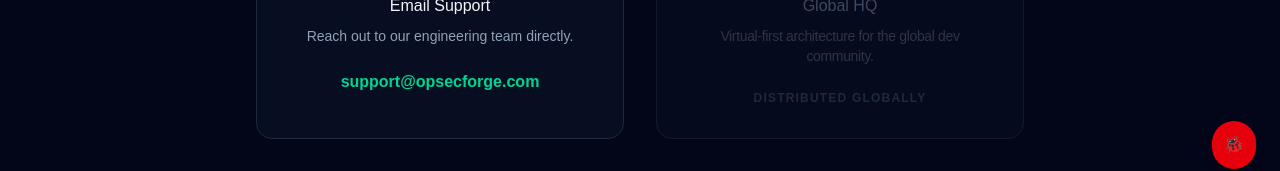
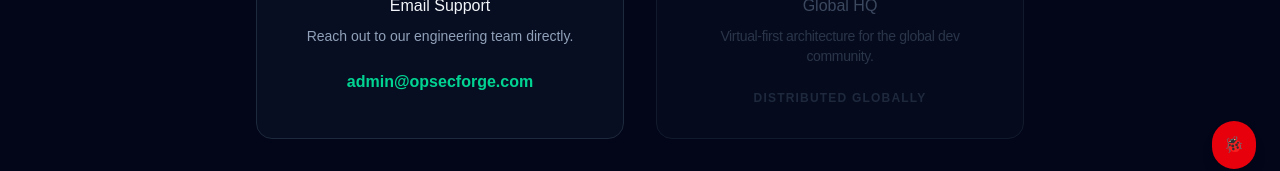
Before and after one commit to cyberdroid2077/opsecforge-tools, a Next.js app: page /contact in a window 1280 px wide. Shown: the part 551-722 px from the top of the page. Built offline with nearby package versions, Linux system fonts and the light colour scheme.

Commit message:
fix: update contact email to admin@opsecforge.com

```diff
--- a/app/contact/page.tsx
+++ b/app/contact/page.tsx
@@ -21,7 +21,7 @@
               </div>
               <h3 className="text-slate-100 m-0">Email Support</h3>
               <p className="text-sm text-slate-400 mt-2 mb-6">Reach out to our engineering team directly.</p>
-              <a href="mailto:support@opsecforge.com" className="text-emerald-400 hover:text-emerald-300 font-bold transition-colors">support@opsecforge.com</a>
+              <a href="mailto:admin@opsecforge.com" className="text-emerald-400 hover:text-emerald-300 font-bold transition-colors">admin@opsecforge.com</a>
             </div>
             <div className="p-8 bg-slate-900/50 rounded-2xl border border-slate-800 flex flex-col items-center text-center opacity-60">
               <div className="p-4 bg-slate-800/50 rounded-full text-slate-500 mb-6">
--- a/app/privacy/page.tsx
+++ b/app/privacy/page.tsx
@@ -38,7 +38,7 @@
           </p>
           <h2 className="text-slate-100">Contact</h2>
           <p>
-            For questions about our privacy commitment, please contact us at <a href="mailto:support@opsecforge.com" className="text-emerald-400 hover:text-emerald-300 font-bold transition-colors">support@opsecforge.com</a>.
+            For questions about our privacy commitment, please contact us at <a href="mailto:admin@opsecforge.com" className="text-emerald-400 hover:text-emerald-300 font-bold transition-colors">admin@opsecforge.com</a>.
           </p>
         </div>
         <footer className="mt-24 pt-8 border-t border-slate-900 text-slate-600 text-sm">
```
